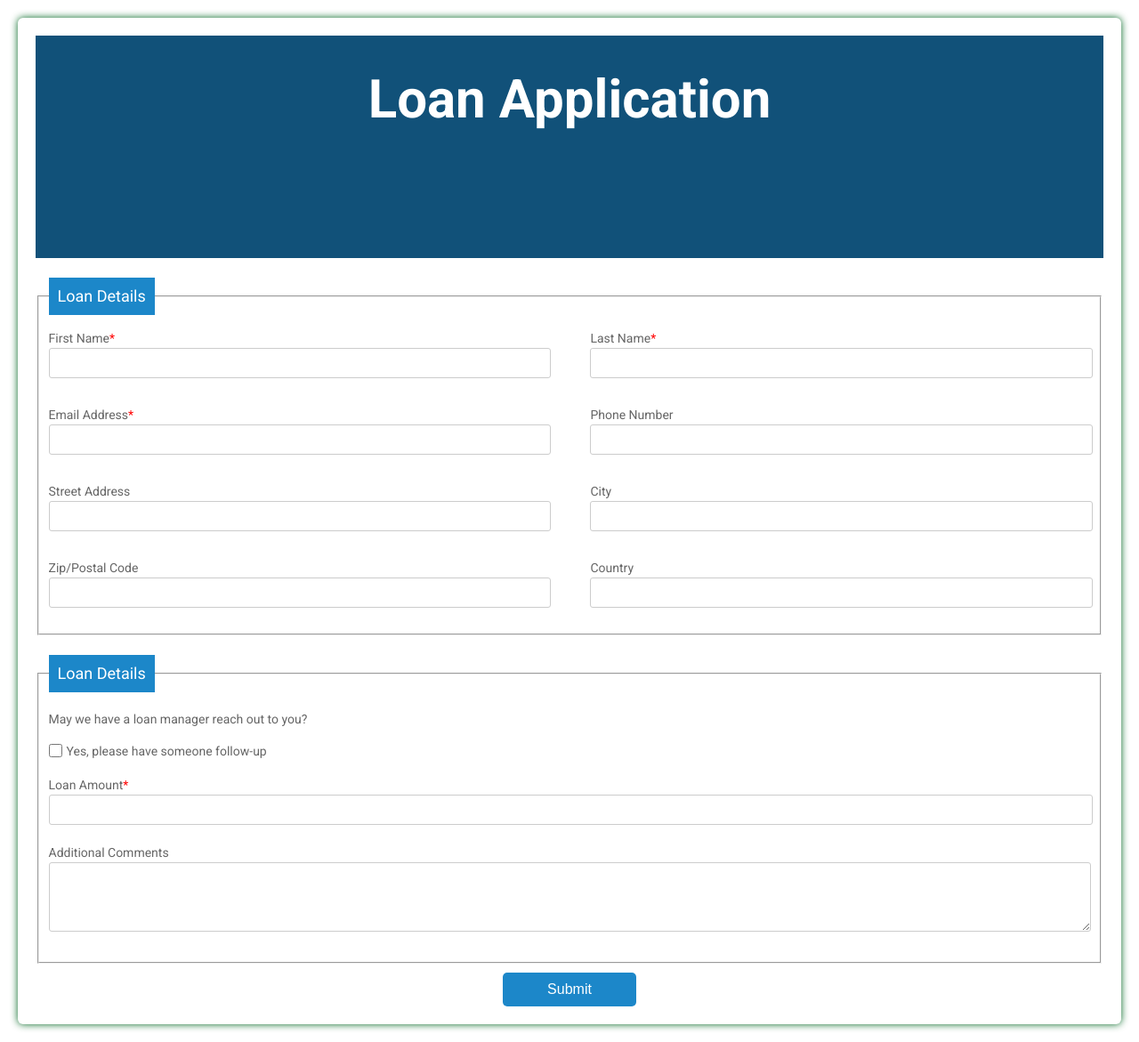
After one commit to rdesai11/BankApp, a PHP site: page /LoanApplicationForm.php in a window 1280 px wide. The commit adds this page. Shown: the whole page at 89% size. Run offline with PHP 8.4, Linux system fonts and the light colour scheme; the visitor is signed in with stand-in values (Sample User, id 1); some libraries are stand-ins or nearby versions.

Commit message:
Made Apply Loan Button and UI for loan application form

```diff
--- a/CustomerViewAccounts.php
+++ b/CustomerViewAccounts.php
@@ -46,7 +46,9 @@ if(!isset($_SESSION['User'])){
           <a class="nav-link" href="#">Deposit</a>
         </li>
         <li class="nav-item">
-          <a class="nav-link" href="#">Apply Loan</a>
+              <form class="d-flex" action="LoanApplicationForm.php" method="post">
+              <button type="submit" class="btn btn-tertiary" data-mdb-ripple-color="light">Apply Loan</button>
+              </form>
         </li>
       </ul>
     </div>
--- /dev/null
+++ b/LoanApplicationForm.php
@@ -0,0 +1,282 @@
+<?php
+require 'DBConnect.php';
+session_start();
+
+if(!isset($_SESSION['User'])){
+   header("Location:CustomerSignIn.php");
+}
+?>
+
+
+
+<!DOCTYPE html>
+<html>
+  <head>
+    <title>Loan Application Form</title>
+    <link href="https://fonts.googleapis.com/css?family=Roboto:300,400,500,700" rel="stylesheet">
+    <link rel="stylesheet" href="https://use.fontawesome.com/releases/v5.5.0/css/all.css" integrity="sha384-B4dIYHKNBt8Bc12p+WXckhzcICo0wtJAoU8YZTY5qE0Id1GSseTk6S+L3BlXeVIU" crossorigin="anonymous">
+    <style>
+      html, body {
+      min-height: 100%;
+      }
+      body, div, form, input, select, textarea, label {
+      padding: 0;
+      margin: 0;
+      outline: none;
+      font-family: Roboto, Arial, sans-serif;
+      font-size: 14px;
+      color: #666;
+      line-height: 22px;
+      }
+      h1 {
+      position: absolute;
+      margin:0;
+      font-size: 60px;
+      color: #fff;
+      z-index: 2;
+      line-height: 83px;
+      top:30px;
+      }
+      legend {
+      padding: 10px;
+      font-family: Roboto, Arial, sans-serif;
+      font-size: 18px;
+      color: #fff;
+      background-color: #1c87c9;
+      }
+      textarea {
+      width: calc(100% - 12px);
+      padding: 5px;
+      }
+      .testbox {
+      display: flex;
+      justify-content: center;
+      align-items: center;
+      height: inherit;
+      padding: 20px;
+      }
+      form {
+      width: 100%;
+      padding: 20px;
+      border-radius: 6px;
+      background: #fff;
+      box-shadow: 0 0 8px #006622;
+      }
+      .banner {
+      position: relative;
+      height: 250px;
+      background:  #1c87c9;
+      display: flex;
+      justify-content: center;
+      align-items: center;
+      text-align: center;
+      }
+      .banner::after {
+      content: "";
+      background-color: rgba(0, 0, 0, 0.4);
+      position: absolute;
+      width: 100%;
+      height: 100%;
+      }
+      input, select, textarea {
+      margin-bottom: 10px;
+      border: 1px solid #ccc;
+      border-radius: 3px;
+      }
+      input {
+      width: calc(100% - 10px);
+      padding: 5px;
+      }
+      input[type="date"] {
+      padding: 4px 5px;
+      }
+      textarea {
+      width: calc(100% - 12px);
+      padding: 5px;
+      }
+      .item:hover p, .item:hover i, .question:hover p, .question label:hover, input:hover::placeholder {
+      color:  #006622;
+      }
+      .checkbox input[type=checkbox] {
+      display:inline-block;
+      height:15px;
+      width:15px;
+      margin-right:5px;
+      vertical-align:text-top;
+      }
+      .item input:hover, .item select:hover, .item textarea:hover {
+      border: 1px solid transparent;
+      box-shadow: 0 0 3px 0  #006622;
+      color: #006622;
+      }
+      .item {
+      position: relative;
+      margin: 10px 0;
+      }
+      .item span {
+      color: red;
+      }
+      .week {
+      display:flex;
+      justfiy-content:space-between;
+      }
+      .colums {
+      display:flex;
+      justify-content:space-between;
+      flex-direction:row;
+      flex-wrap:wrap;
+      }
+      .colums div {
+      width:48%;
+      }
+      input[type=radio], input[type=checkbox]  {
+      display: none;
+      }
+      label.radio {
+      position: relative;
+      display: inline-block;
+      margin: 5px 20px 15px 0;
+      cursor: pointer;
+      }
+      .question span {
+      margin-left: 30px;
+      }
+      .question-answer label {
+      display: block;
+      }
+      label.radio:before {
+      content: "";
+      position: absolute;
+      left: 0;
+      width: 17px;
+      height: 17px;
+      border-radius: 50%;
+      border: 2px solid #ccc;
+      }
+      input[type=radio]:checked + label:before, label.radio:hover:before {
+      border: 2px solid  #006622;
+      }
+      label.radio:after {
+      content: "";
+      position: absolute;
+      top: 6px;
+      left: 5px;
+      width: 8px;
+      height: 4px;
+      border: 3px solid  #006622;
+      border-top: none;
+      border-right: none;
+      transform: rotate(-45deg);
+      opacity: 0;
+      }
+      input[type=radio]:checked + label:after {
+      opacity: 1;
+      }
+      .flax {
+      display:flex;
+      justify-content:space-around;
+      }
+      .btn-block {
+      margin-top: 10px;
+      text-align: center;
+      }
+      button {
+      width: 150px;
+      padding: 10px;
+      border: none;
+      border-radius: 5px;
+      background:  #1c87c9;
+      font-size: 16px;
+      color: #fff;
+      cursor: pointer;
+      }
+      button:hover {
+      background:  #0692e8;
+      }
+      @media (min-width: 568px) {
+      .name-item, .city-item {
+      display: flex;
+      flex-wrap: wrap;
+      justify-content: space-between;
+      }
+      .name-item input, .name-item div {
+      width: calc(50% - 20px);
+      }
+      .name-item div input {
+      width:97%;}
+      .name-item div label {
+      display:block;
+      padding-bottom:5px;
+      }
+      }
+    </style>
+  </head>
+  <body>
+    <div class="testbox">
+    <form>
+      <div class="banner">
+        <h1>Loan Application</h1>
+      </div>
+      <br/>
+      <fieldset>
+        <legend>Loan Details</legend>
+        <div class="colums">
+          <div class="item">
+            <label for="fname">First Name<span>*</span></label>
+            <input id="fname" type="text" name="fname" />
+          </div>
+          <div class="item">
+            <label for="lname"> Last Name<span>*</span></label>
+            <input id="lname" type="text" name="lname" />
+          </div>
+          <div class="item">
+            <label for="address">Email Address<span>*</span></label>
+            <input id="address" type="text"   name="address" />
+          </div>
+          <div class="item">
+            <label for="phone">Phone Number</label>
+            <input id="phone" type="tel"   name="phone"/>
+          </div>
+          <div class="item">
+            <label for="saddress">Street Address</label>
+            <input id="saddress" type="text"   name="city" />
+          </div>
+          <div class="item">
+            <label for="city">City</label>
+            <input id="city" type="text"   name="city" />
+          </div>
+          <div class="item">
+            <label for="zip">Zip/Postal Code</label>
+            <input id="zip" type="text"   name="zip" />
+          </div>
+          <div class="item">
+            <label for="country">Country</label>
+            <input id="country" type="text"   name="text" />
+          </div>
+      </fieldset>
+      <br/>
+      <fieldset>
+      <legend>Loan Details</legend>
+      <div class="colums">
+      </div>
+      <div class="checkbox">
+      <p>May we have a loan manager reach out to you?</p>
+      <label><input type="checkbox"/>Yes, please have someone follow-up
+      </label>
+      </div>
+      <div class="item">
+      <label for="amount">Loan Amount<span>*</span></label>
+      <input id="amount" type="number"   name="amount" />
+      </div>
+      <div class="item">
+      <label for="donation">Additional Comments</label>
+      <textarea id="donation" rows="3"></textarea>
+      </div>
+      </fieldset>
+      <div class="btn-block">
+      <button type="order" href="/">Submit</button>
+      </div>
+    </form>
+    </div>
+  </body>
+</html>
```
